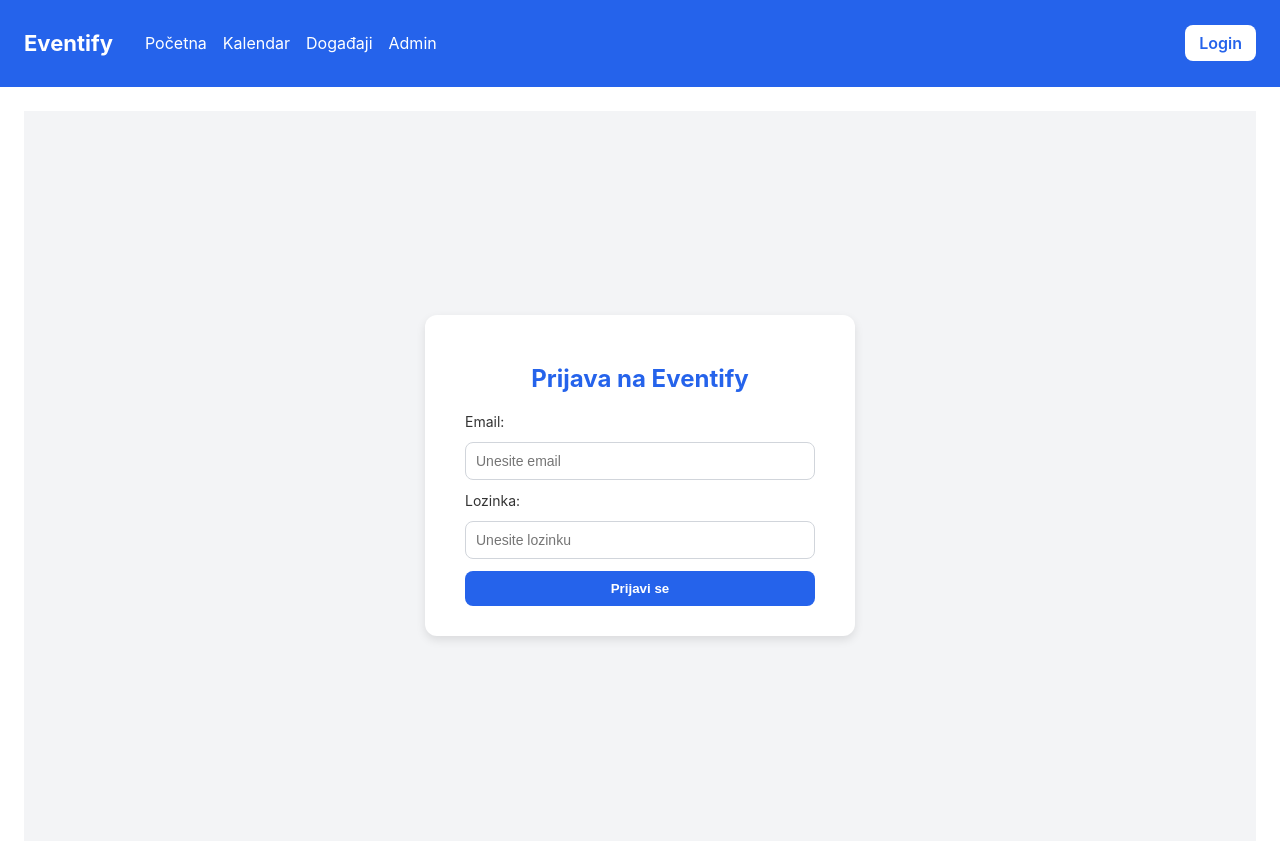
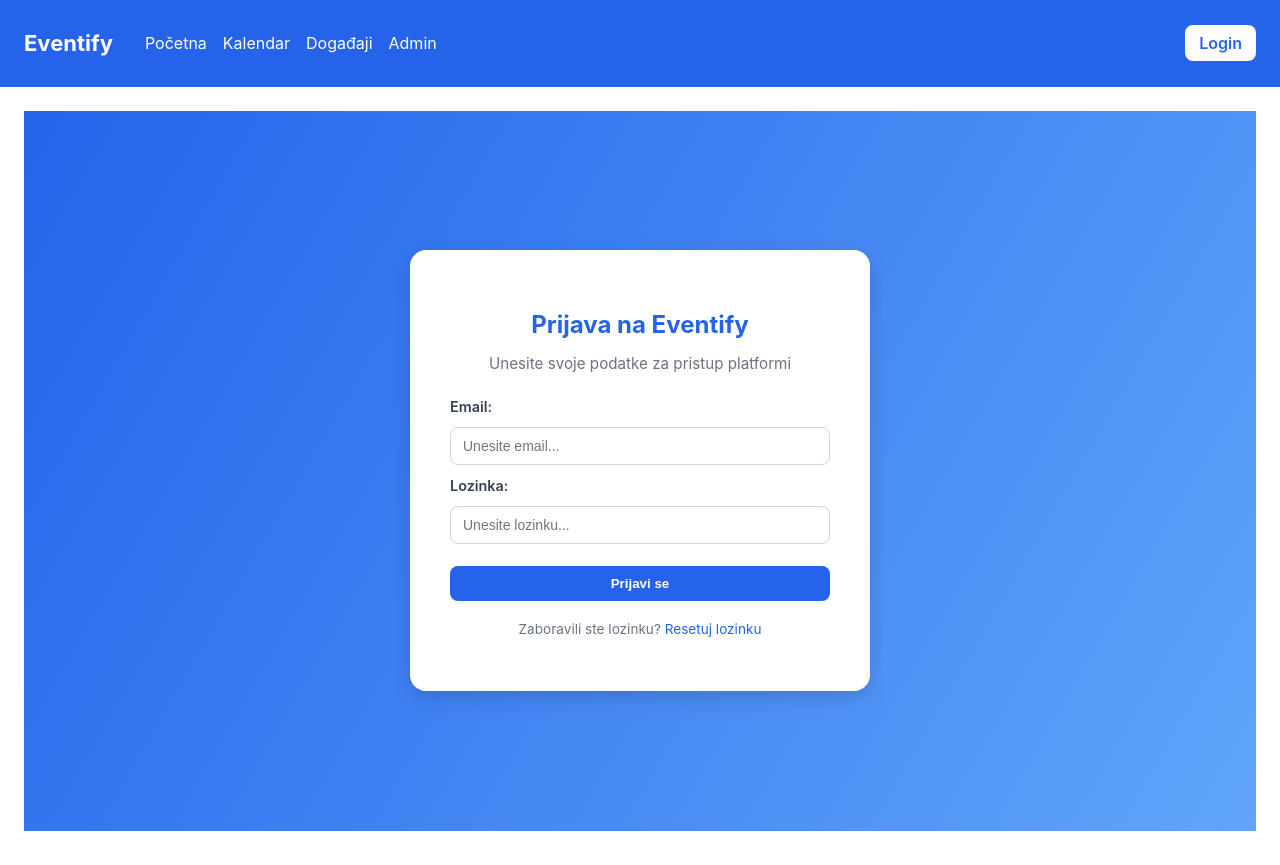
Before and after one commit to elab-development/internet-tehnologije-2024-projekat-appupravljanjedogadjajima_2021_384_91, a React (Create React App) app in the folder frontend/reactapp/: page /login in a window 1280 px wide. Built offline with nearby package versions, Linux system fonts and the light colour scheme.

Commit message:
Dodat useNavigate hook na login stranicu

```diff
--- a/frontend/reactapp/src/pages/HomePage.jsx
+++ b/frontend/reactapp/src/pages/HomePage.jsx
@@ -37,7 +37,7 @@ export default function HomePage() {
         </h1>
         <p>
           Tvoj lični sistem za praćenje, planiranje i organizovanje događaja.
-          Pregledaj kalendar, dodaj sopstvene događaje i izvozi ih u iCal format.
+          Pregledaj kalendar, dodaj sopstvene događaje i izvezi ih u iCal format.
         </p>
 
         <div className="hero-buttons">
--- a/frontend/reactapp/src/pages/Login.css
+++ b/frontend/reactapp/src/pages/Login.css
@@ -1,74 +1,103 @@
-.login-page {
+.login-container {
   display: flex;
   justify-content: center;
   align-items: center;
-  height: calc(100vh - 70px);
-  background-color: #f3f4f6;
+  height: 90vh;
+  background: linear-gradient(120deg, #2563eb, #60a5fa);
 }
 
 .login-card {
-  background-color: white;
-  padding: 30px 40px;
-  border-radius: 12px;
-  box-shadow: 0 4px 10px rgba(0, 0, 0, 0.1);
-  width: 350px;
+  background-color: #fff;
+  padding: 40px;
+  border-radius: 16px;
+  box-shadow: 0 6px 20px rgba(0, 0, 0, 0.15);
+  width: 380px;
   text-align: center;
+  animation: fadeIn 0.4s ease-in-out;
 }
 
 .login-card h2 {
-  margin-bottom: 20px;
   color: #2563eb;
+  margin-bottom: 10px;
 }
 
-.login-card form {
+.subtitle {
+  color: #6b7280;
+  margin-bottom: 25px;
+  font-size: 0.95rem;
+}
+
+.login-form {
   display: flex;
   flex-direction: column;
   gap: 12px;
+  text-align: left;
 }
 
-.login-card label {
-  text-align: left;
-  font-size: 14px;
-  color: #333;
+.login-form label {
+  font-weight: 600;
+  color: #374151;
+  font-size: 0.9rem;
 }
 
-.login-card input {
-  padding: 10px;
+.login-form input {
+  padding: 10px 12px;
+  border-radius: 8px;
   border: 1px solid #d1d5db;
-  border-radius: 8px;
-  outline: none;
   font-size: 14px;
+  transition: border-color 0.2s ease;
 }
 
-.login-card input:focus {
+.login-form input:focus {
   border-color: #2563eb;
+  outline: none;
+}
+
+.error-message {
+  color: #dc2626;
+  font-size: 14px;
+  text-align: center;
+  margin-top: 4px;
 }
 
 .login-btn {
+  margin-top: 10px;
   background-color: #2563eb;
   color: white;
   border: none;
   border-radius: 8px;
   padding: 10px;
+  font-weight: 600;
   cursor: pointer;
-  font-weight: 600;
-  transition: background 0.2s;
+  transition: background-color 0.2s;
 }
 
 .login-btn:hover {
   background-color: #1d4ed8;
 }
 
-.login-message {
-  margin-top: 16px;
-  font-size: 14px;
-  font-weight: 600;
+.login-footer {
+  margin-top: 20px;
+  font-size: 0.85rem;
+  color: #6b7280;
 }
 
-.login-message.success {
-  color: #16a34a;
+.login-footer a {
+  color: #2563eb;
+  text-decoration: none;
 }
 
-.login-message.error {
-  color: #dc2626;
+.login-footer a:hover {
+  text-decoration: underline;
 }
+
+@keyframes fadeIn {
+  from {
+    opacity: 0;
+    transform: translateY(-8px);
+  }
+  to {
+    opacity: 1;
+    transform: translateY(0);
+  }
+}
--- a/frontend/reactapp/src/pages/Login.jsx
+++ b/frontend/reactapp/src/pages/Login.jsx
@@ -1,60 +1,72 @@
 import { useState } from "react";
+import { useNavigate } from "react-router-dom";
 import "./Login.css";
 
 export default function Login() {
+  const navigate = useNavigate(); // React hook za navigaciju
   const [email, setEmail] = useState("");
   const [password, setPassword] = useState("");
-  const [message, setMessage] = useState("");
+  const [error, setError] = useState("");
 
   const handleSubmit = (e) => {
     e.preventDefault();
 
-    // simulacija logovanja
-    if (email === "admin@eventify.com" && password === "1234") {
-      setMessage("Uspešno ste se prijavili!");
+    // osnovna validacija
+    if (!email || !password) {
+      setError("Sva polja su obavezna!");
+      return;
+    }
+
+    if (!email.includes("@") || !email.includes(".")) {
+      setError("Unesite ispravan e-mail!");
+      return;
+    }
+
+    // simulacija ispravnih kredencijala
+    if (email === "admin@eventify.com" && password === "12345") {
+      console.log("Uspešna prijava:", email);
+      setError("");
+
+      // Navigacija na kalendar (ili home)
+      navigate("/calendar");
     } else {
-      setMessage("Pogrešan email ili lozinka!");
+      setError("Pogrešan email ili lozinka!");
     }
   };
 
   return (
-    <div className="login-page">
+    <div className="login-container">
       <div className="login-card">
         <h2>Prijava na Eventify</h2>
+        <p className="subtitle">Unesite svoje podatke za pristup platformi</p>
 
-        <form onSubmit={handleSubmit}>
+        <form onSubmit={handleSubmit} className="login-form">
           <label>Email:</label>
           <input
             type="email"
+            placeholder="Unesite email..."
             value={email}
             onChange={(e) => setEmail(e.target.value)}
-            placeholder="Unesite email"
-            required
           />
 
           <label>Lozinka:</label>
           <input
             type="password"
+            placeholder="Unesite lozinku..."
             value={password}
             onChange={(e) => setPassword(e.target.value)}
-            placeholder="Unesite lozinku"
-            required
           />
+
+          {error && <p className="error-message">{error}</p>}
 
           <button type="submit" className="login-btn">
             Prijavi se
           </button>
         </form>
 
-        {message && (
-          <p
-            className={`login-message ${
-              message.includes("Uspešno") ? "success" : "error"
-            }`}
-          >
-            {message}
-          </p>
-        )}
+        <div className="login-footer">
+          <p>Zaboravili ste lozinku? <a href="#">Resetuj lozinku</a></p>
+        </div>
       </div>
     </div>
   );
```
